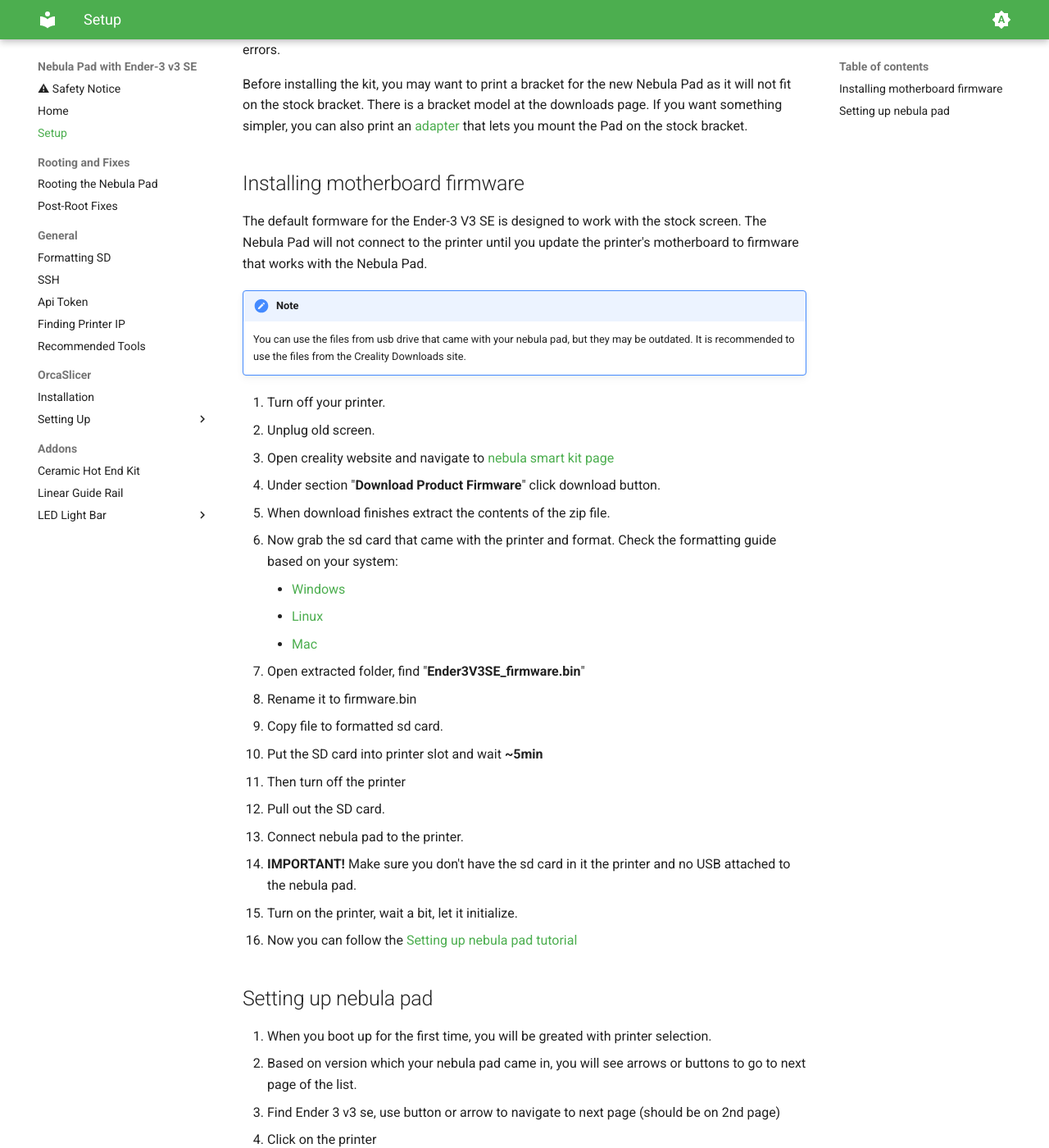
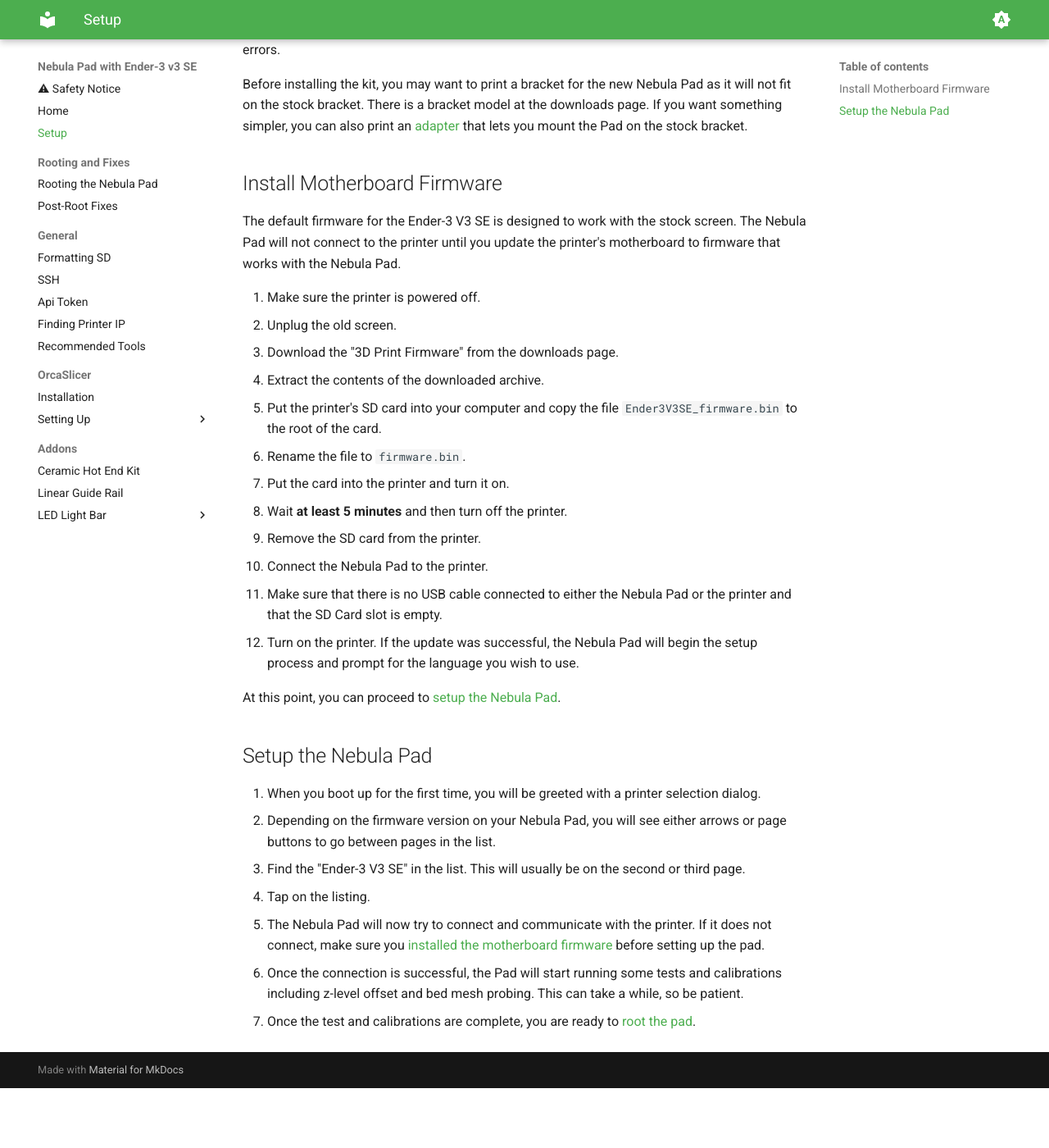
Before and after one commit to LukosiuPro/Ender3-v3-SE-Nebula-Pad-Wiki, an MkDocs documentation site: the page built from docs/setup-nebula-pad/index.md, in a window 1280 px wide and 1400 px high, scrolled down 307 px. Shown: the whole window at 82% size. Built offline with MkDocs 1.6.1 and Material for MkDocs 9.7.7, drawn with Linux system fonts in a browser that asks for light colours; after the commit the page ends 1634 px from its top, so only the background shows below that; some of the changed text lies outside the part shown.

Commit message:
Cleanup Nebula Pad Install
Rewrite the install instructions for the Nebula Pad to read cleaner. Also, fix a spelling error on the tools page.

```diff
--- a/docs/setup-nebula-pad/index.md
+++ b/docs/setup-nebula-pad/index.md
@@ -1,4 +1,4 @@
-# Setting up Nebula Pad
+# Setting up the Nebula Pad
 
 !!! info
     Some of the instructions here reference files you can download from the [Creality Downloads](https://www.creality.com/pages/download-creality-nebula-smart-kit) page for the Nebula Pad.
@@ -7,38 +7,31 @@ Before you can do a lot of cool stuff with the Nebula Pad, you need to install i
 
 Before installing the kit, you may want to print a bracket for the new Nebula Pad as it will not fit on the stock bracket. There is a bracket model at the downloads page. If you want something simpler, you can also print an [adapter](https://www.thingiverse.com/thing:6371800) that lets you mount the Pad on the stock bracket.
 
-## Installing motherboard firmware
-The default formware for the Ender-3 V3 SE is designed to work with the stock screen. The Nebula Pad will not connect to the printer until you update the printer's motherboard to firmware that works with the Nebula Pad.
+## Install Motherboard Firmware
 
-!!! note
-    You can use the files from usb drive that came with your nebula pad, but they may be outdated. It is recommended to use the files from the Creality Downloads site.
+The default firmware for the Ender-3 V3 SE is designed to work with the stock screen. The Nebula Pad will not connect to the printer until you update the printer's motherboard to firmware that works with the Nebula Pad.
 
-1. Turn off your printer.
-2. Unplug old screen.
-3. Open creality website and navigate to [nebula smart kit page](https://www.creality.com/pages/download-creality-nebula-smart-kit)
-4. Under section "**Download Product Firmware**" click download button.
-5. When download finishes extract the contents of the zip file.
-6. Now grab the sd card that came with the printer and format. Check the formatting guide based on your system:
-    - [Windows](../general/format-sd.md#windows)
-    - [Linux](../general/format-sd.md#linux)
-    - [Mac](../general/format-sd.md#mac)
-7. Open extracted folder, find "**Ender3V3SE_firmware.bin**"
-8. Rename it to firmware.bin
-9. Copy file to formatted sd card.
-10. Put the SD card into printer slot and wait **~5min**
-11. Then turn off the printer
-12. Pull out the SD card.
-13. Connect nebula pad to the printer.
-14. **IMPORTANT!** Make sure you don't have the sd card in it the printer and no USB attached to the nebula pad.
-15. Turn on the printer, wait a bit, let it initialize.
-16. Now you can follow the [Setting up nebula pad tutorial](#setting-up-nebula-pad)
+1. Make sure the printer is powered off.
+2. Unplug the old screen.
+3. Download the "3D Print Firmware" from the downloads page.
+4. Extract the contents of the downloaded archive.
+5. Put the printer's SD card into your computer and copy the file `Ender3V3SE_firmware.bin` to the root of the card.
+6. Rename the file to `firmware.bin`.
+7. Put the card into the printer and turn it on.
+8. Wait **at least 5 minutes** and then turn off the printer.
+9. Remove the SD card from the printer.
+10. Connect the Nebula Pad to the printer.
+11. Make sure that there is no USB cable connected to either the Nebula Pad or the printer and that the SD Card slot is empty.
+12. Turn on the printer. If the update was successful, the Nebula Pad will begin the setup process and prompt for the language you wish to use.
 
-## Setting up nebula pad
-1. When you boot up for the first time, you will be greated with printer selection.
-2. Based on version which your nebula pad came in, you will see arrows or buttons to go to next page of the list.
-3. Find Ender 3 v3 se, use button or arrow to navigate to next page (should be on 2nd page)
-4. Click on the printer
-5. Wait for it to connect. P.S. if it does not connect, make sure to recheck the steps you did on [Installing motherboard firmware](#installing-motherboard-firmware)
-6. If connection was successfully, it will start doing some stuff. Let it do its thing, be patient! If this fails make sure to check out the fixes [TODO Link] if you encounter errors.
-7. Click **OK**
-8. Now you can follow the [Rooting guide](../rooting/index.md).
+At this point, you can proceed to [setup the Nebula Pad](#setup-the-nebula-pad).
+
+## Setup the Nebula Pad
+
+1. When you boot up for the first time, you will be greeted with a printer selection dialog.
+2. Depending on the firmware version on your Nebula Pad, you will see either arrows or page buttons to go between pages in the list.
+3. Find the "Ender-3 V3 SE" in the list. This will usually be on the second or third page.
+4. Tap on the listing.
+5. The Nebula Pad will now try to connect and communicate with the printer. If it does not connect, make sure you [installed the motherboard firmware](#installing-motherboard-firmware) before setting up the pad.
+6. Once the connection is successful, the Pad will start running some tests and calibrations including z-level offset and bed mesh probing. This can take a while, so be patient.
+7. Once the test and calibrations are complete, you are ready to [root the pad](../rooting/index.md).
```
Also changed, not shown: docs/general/tools.md (+2 -2 lines).
